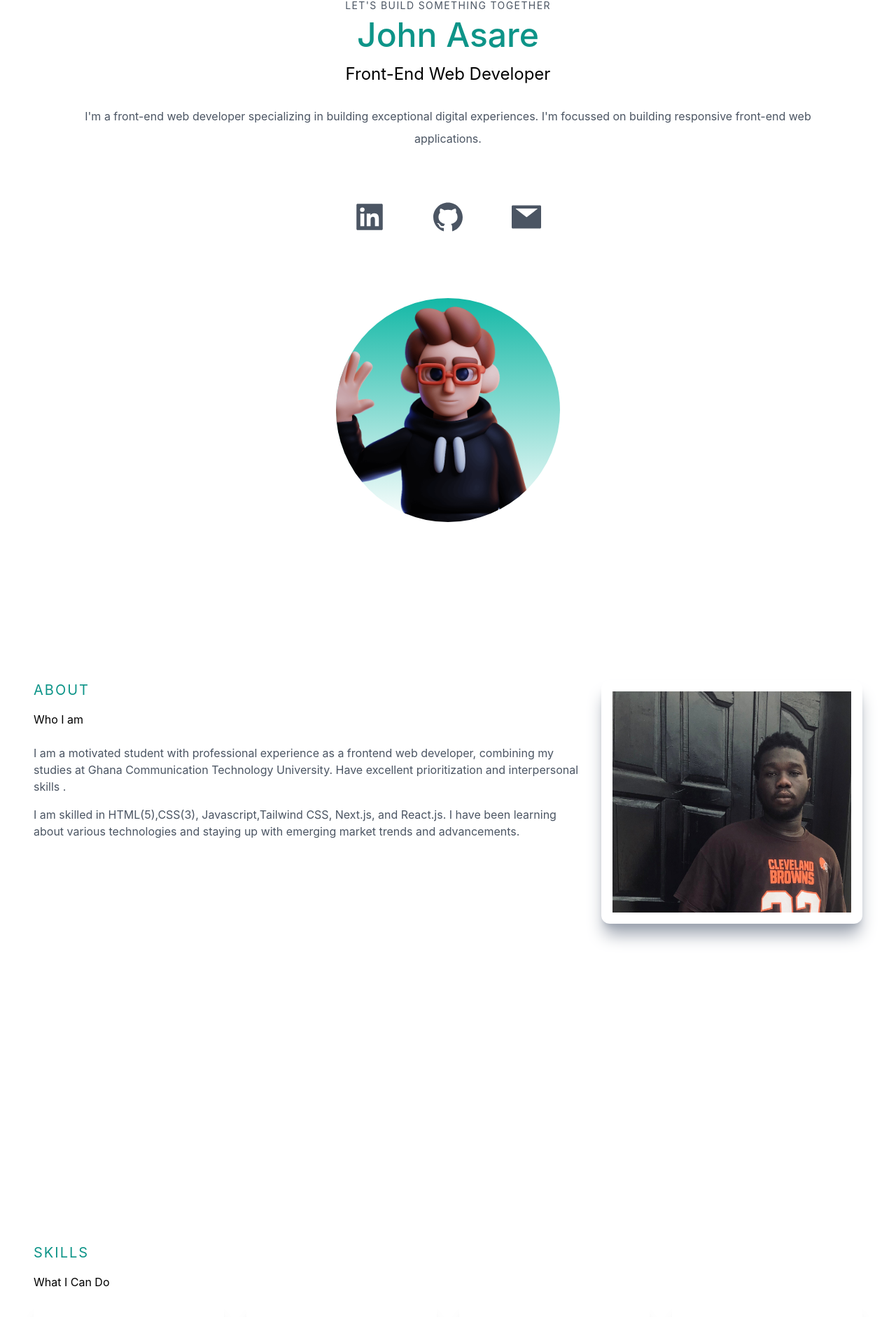
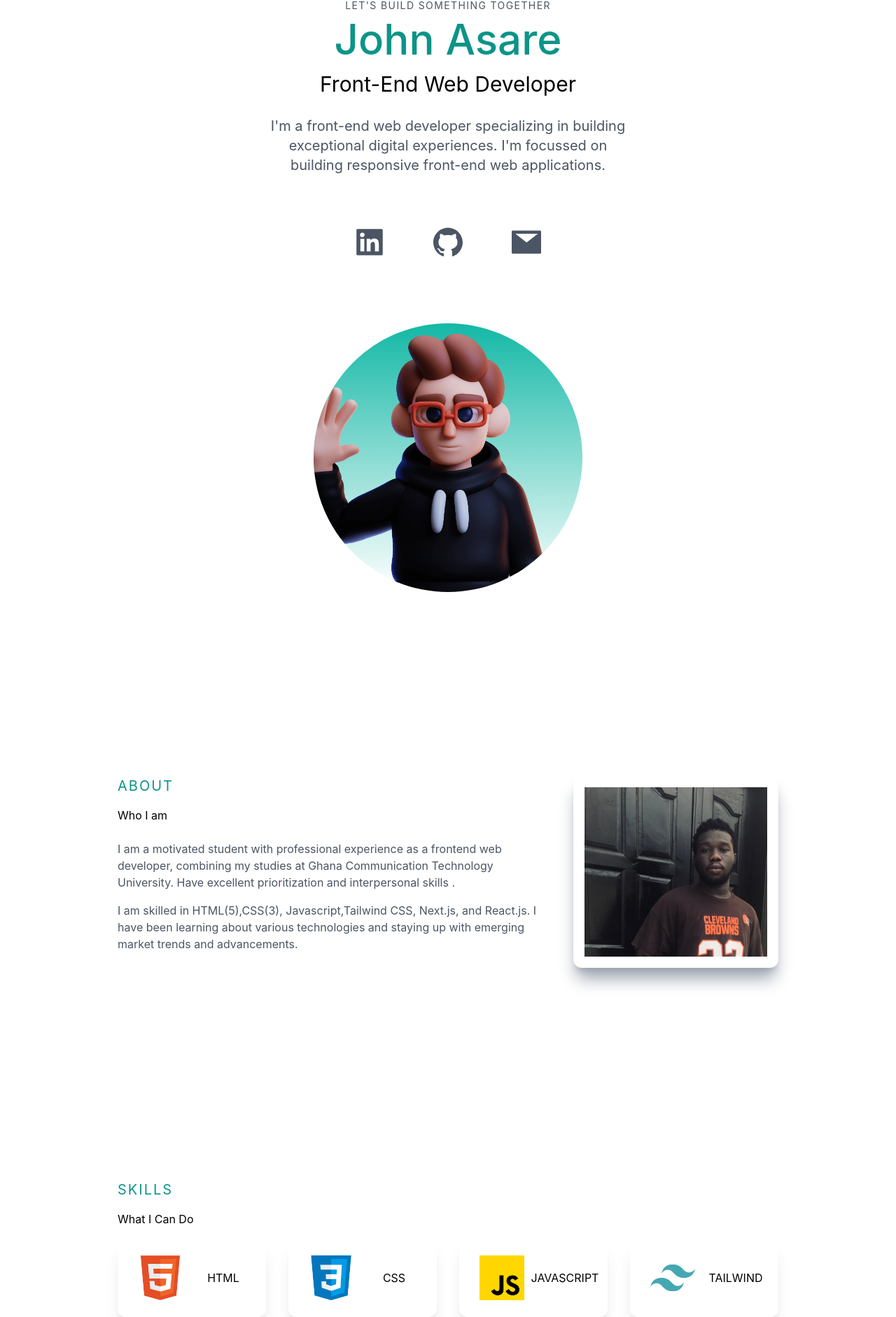
Before and after one commit to kwekss/portfolio, a Next.js app: page / in a window 1280 px wide. Shown: the part 198-2080 px from the top of the page at 70% size. Built offline with nearby package versions, Linux system fonts and the light colour scheme.

Commit message:
added projects section

```diff
--- a/components/ProjectItem.js
+++ b/components/ProjectItem.js
@@ -4,7 +4,7 @@ import React from "react";
 
 const ProjectItem = ({ title, backgroundImg, projectUrl }) => {
   return (
-    <div className="relative flex items-center justify-center h-auto w- full shadow-xl shadow-gray-400 rounded-xl p-4 group hover:bg-gradient-to-r from-[#5651e5] to-[#709dff]">
+    <div className="relative flex items-center justify-center h-auto w- full shadow-xl shadow-gray-400 rounded-xl p-4 group hover:bg-gradient-to-r from-cyan-500 to-teal-500 dark:shadow-none">
       <Image
         className="rounded-xl group-hover:opacity-10"
         src={backgroundImg}
--- a/pages/index.js
+++ b/pages/index.js
@@ -16,23 +16,29 @@ import huddleImg from "../public/projects/huddle.png";
 import nextImg from "../public/projects/next.png";
 import ninjaImg from "../public/projects/ninja.png";
 import ProjectItem from "../components/ProjectItem";
+import Link from "next/link";
+import { useState } from "react";
 
 export default function Home() {
+  const [darkMode, setDarkMode] = useState(false);
   return (
-    <>
+    <div className={darkMode ? "dark" : ""}>
       <Head>
         <title>John Asare| Frontend Web Developer</title>
         <meta name="description" content="Generated by create next app" />
         <meta name="viewport" content="width=device-width, initial-scale=1" />
         <link rel="icon" href="/favicon.ico" />
       </Head>
-      <main className="bg-white px-10">
+      <main className="bg-white px-10 md:px-20 lg:px-40 dark:bg-gray-900">
         <section className=" min-h-screen">
           <nav className="py-10 mb-12 flex justify-between">
-            <h1 className="text-xl font-burtons">Kwekss</h1>
+            <h1 className="text-xl font-burtons  dark:text-gray-500">Kwekss</h1>
             <ul className="flex items-center">
               <li>
-                <BsFillMoonStarsFill className="cursor-pointer text-2xl" />
+                <BsFillMoonStarsFill
+                  onClick={() => setDarkMode(!darkMode)}
+                  className="cursor-pointer text-2xl  dark:text-gray-500"
+                />
               </li>
               <li>
                 <a
@@ -45,26 +51,42 @@ export default function Home() {
             </ul>
           </nav>
           <div className="text-center p-10 py-10">
-            <p className="uppercase text-sm tracking-widest text-gray-600">
+            <p className="uppercase text-sm tracking-widest text-gray-600 dark:text-gray-500">
               LET'S BUILD SOMETHING TOGETHER
             </p>
-            <h1 className="text-5xl py-2 text-teal-600 font-medium">
+            <h1 className="text-5xl py-2 text-teal-600 font-medium md:text-6xl">
               John Asare
             </h1>
-            <h3 className="text-2xl py-2">Front-End Web Developer</h3>
-            <p className="text-md py-5 leading-8 text-gray-600">
+            <h3 className="text-2xl py-2 md:text-3xl  dark:text-gray-600">
+              Front-End Web Developer
+            </h3>
+            <p className="text-md py-5 leading-8 text-gray-600 md:text-xl max-w-lg mx-auto dark:text-gray-500">
               {" "}
               I'm a front-end web developer specializing in building exceptional
               digital experiences. I'm focussed on building responsive front-end
               web applications.
             </p>
           </div>
-          <div className="text-5xl flex justify-center gap-16 py-3 text-gray-600">
-            <AiFillLinkedin />
-            <AiFillGithub />
-            <AiFillMail />
+          <div className="text-5xl flex justify-center gap-16 py-3 text-gray-600  dark:text-gray-500">
+            <Link
+              href="https://www.linkedin.com/in/john-asare-275863221/"
+              target={"_blank"}
+              rel={"noopener norefferer"}
+            >
+              <AiFillLinkedin />
+            </Link>
+            <Link
+              href="https://github.com/kwekss"
+              target={"_blank"}
+              rel={"noopener norefferer"}
+            >
+              <AiFillGithub />
+            </Link>
+            <a href="mailto:asarejohnandrews@gmail.com">
+              <AiFillMail />
+            </a>
           </div>
-          <div className=" relative mx-auto bg-gradient-to-b from-teal-500 rounded-full w-80 h-80 mt-20 overflow-hidden">
+          <div className=" relative mx-auto bg-gradient-to-b from-teal-500 rounded-full w-80 h-80 mt-20 overflow-hidden md:h-96 md:w-96">
             <Image src={deved} layout="fill" objectFit="cover" />
           </div>
         </section>
@@ -72,28 +94,28 @@ export default function Home() {
         <section>
           <div
             id="about"
-            className="w-full md:h-screen p-2 flex items-center py-16"
+            className="w-full md:h-screen p-2 flex items-center py-2"
           >
             <div className="max-w-[1240px] m-auto md:grid grid-cols-3 gap-8">
               <div className="col-span-2">
                 <p className="uppercase text-xl tracking-widest text-teal-600">
                   About
                 </p>
-                <h2 className="py-4"> Who I am</h2>
-                <p className="py-2 text-gray-600">
+                <h2 className="py-4  dark:text-gray-500"> Who I am</h2>
+                <p className="py-2 text-gray-600 dark:text-gray-500">
                   I am a motivated student with professional experience as a
                   frontend web developer, combining my studies at Ghana
                   Communication Technology University. Have excellent
                   prioritization and interpersonal skills .
                 </p>
-                <p className="py-2 text-gray-600">
+                <p className="py-2 text-gray-600 dark:text-gray-500">
                   I am skilled in HTML(5),CSS(3), Javascript,Tailwind CSS,
                   Next.js, and React.js. I have been learning about various
                   technologies and staying up with emerging market trends and
                   advancements.
                 </p>
               </div>
-              <div className="w-full h-auto m-auto shadow-xl shadow-gray-400 rounded-xl flex items-cenrer justify-center p-4 hover:scale-105 ease-in duration-300">
+              <div className="w-full h-auto m-auto shadow-xl shadow-gray-400 rounded-xl flex items-cenrer justify-center p-4 hover:scale-105 ease-in duration-300 dark:shadow-none">
                 <Image src={aboutimage} />
               </div>
             </div>
@@ -102,79 +124,79 @@ export default function Home() {
         {/* Skills section */}
 
         <section>
-          <div id="skills" className="w-full lg:h-screen p-2 ">
+          <div id="skills" className="w-full py-10 p-2 ">
             <div className="max-w-[1240px] mx-auto flex flex-col justify-center h-full ">
               <p className="text-xl tracking-widest uppercase text-teal-600">
                 Skills
               </p>
-              <h2 className="py-4">What I Can Do</h2>
+              <h2 className="py-4  dark:text-gray-500">What I Can Do</h2>
               <div className="grid md:grid-cols-2 lg:grid-cols-4 gap-8">
-                <div className="p-6 shadow-xl rounded-xl hover:scale-105 ease-in duration-300">
+                <div className="p-6 shadow-xl rounded-xl hover:scale-105 ease-in duration-300  dark:bg-gray-700">
                   <div className="grid grid-cols-2 gap-4 justify-center items-center ">
                     <div className="m-auto">
                       <Image src={html} width={64} height={64} />
                     </div>
-                    <div className="flex flex-col items-center justify-center">
+                    <div className="flex flex-col items-center justify-center  dark:text-gray-500">
                       <h3>HTML</h3>
                     </div>
                   </div>
                 </div>
-                <div className="p-6 shadow-xl rounded-xl hover:scale-105 ease-in duration-300">
+                <div className="p-6 shadow-xl rounded-xl hover:scale-105 ease-in duration-300  dark:bg-gray-700">
                   <div className="grid grid-cols-2 gap-4 justify-center items-center ">
                     <div className="m-auto">
                       <Image src={css} width={64} height={64} />
                     </div>
-                    <div className="flex flex-col items-center justify-center">
+                    <div className="flex flex-col items-center justify-center dark:text-gray-500 ">
                       <h3>CSS</h3>
                     </div>
                   </div>
                 </div>
-                <div className="p-6 shadow-xl rounded-xl hover:scale-105 ease-in duration-300">
+                <div className="p-6 shadow-xl rounded-xl hover:scale-105 ease-in duration-300  dark:bg-gray-700">
                   <div className="grid grid-cols-2 gap-4 justify-center items-center ">
                     <div className="m-auto">
                       <Image src={javascript} width={64} height={64} />
                     </div>
-                    <div className="flex flex-col items-center justify-center">
+                    <div className="flex flex-col items-center justify-center dark:text-gray-500">
                       <h3>JAVASCRIPT</h3>
                     </div>
                   </div>
                 </div>
-                <div className="p-6 shadow-xl rounded-xl hover:scale-105 ease-in duration-300">
+                <div className="p-6 shadow-xl rounded-xl hover:scale-105 ease-in duration-300  dark:bg-gray-700">
                   <div className="grid grid-cols-2 gap-4 justify-center items-center ">
                     <div className="m-auto">
                       <Image src={tailwind} width={64} height={64} />
                     </div>
-                    <div className="flex flex-col items-center justify-center">
+                    <div className="flex flex-col items-center justify-center dark:text-gray-500">
                       <h3>TAILWIND</h3>
                     </div>
                   </div>
                 </div>
-                <div className="p-6 shadow-xl rounded-xl hover:scale-105 ease-in duration-300">
+                <div className="p-6 shadow-xl rounded-xl hover:scale-105 ease-in duration-300  dark:bg-gray-700">
                   <div className="grid grid-cols-2 gap-4 justify-center items-center ">
                     <div className="m-auto">
                       <Image src={react} width={64} height={64} />
                     </div>
-                    <div className="flex flex-col items-center justify-center">
+                    <div className="flex flex-col items-center justify-center dark:text-gray-500">
                       <h3>REACT.JS</h3>
                     </div>
                   </div>
                 </div>
-                <div className="p-6 shadow-xl rounded-xl hover:scale-105 ease-in duration-300">
+                <div className="p-6 shadow-xl rounded-xl hover:scale-105 ease-in duration-300 dark:bg-gray-700">
                   <div className="grid grid-cols-2 gap-4 justify-center items-center ">
                     <div className="m-auto">
                       <Image src={next} width={64} height={64} />
                     </div>
-                    <div className="flex flex-col items-center justify-center">
+                    <div className="flex flex-col items-center justify-center dark:text-gray-500">
                       <h3>NEXT.JS</h3>
                     </div>
                   </div>
                 </div>
-                <div className="p-6 shadow-xl rounded-xl hover:scale-105 ease-in duration-300">
+                <div className="p-6 shadow-xl rounded-xl hover:scale-105 ease-in duration-300 dark:bg-gray-700">
                   <div className="grid grid-cols-2 gap-4 justify-center items-center ">
                     <div className="m-auto">
                       <Image src={github} width={64} height={64} />
                     </div>
-                    <div className="flex flex-col items-center justify-center">
+                    <div className="flex flex-col items-center justify-center dark:text-gray-500">
                       <h3>GITHUB</h3>
                     </div>
                   </div>
@@ -184,12 +206,12 @@ export default function Home() {
           </div>
         </section>
         {/* projects section */}
-        <div id="projects" className="w-full">
-          <div className="max-w-[1240px] mx-auto px-2 py-16">
+        <div id="projects" className="w-full mt-10">
+          <div className="max-w-[1240px] mx-auto px-2 py-10">
             <p className="text-xl tracking-widest uppercase text-teal-600">
               Projects
             </p>
-            <h2 className="py-4">What I've Built</h2>
+            <h2 className="py-4 dark:text-gray-500">What I've Built</h2>
             <div className="grid md:grid-cols-2 gap-8">
               <ProjectItem
                 title="Beema UI"
@@ -215,6 +237,6 @@ export default function Home() {
           </div>
         </div>
       </main>
-    </>
+    </div>
   );
 }
--- a/tailwind.config.js
+++ b/tailwind.config.js
@@ -1,5 +1,6 @@
 /** @type {import('tailwindcss').Config} */
 module.exports = {
+  darkMode: "class",
   content: [
     "./app/**/*.{js,ts,jsx,tsx}",
     "./pages/**/*.{js,ts,jsx,tsx}",
```
Also changed, not shown: pages/beema.jsx (+6 -2 lines), pages/huddle.jsx (+6 -2 lines), pages/next.jsx (+6 -2 lines), pages/ninja.jsx (+6 -2 lines).
